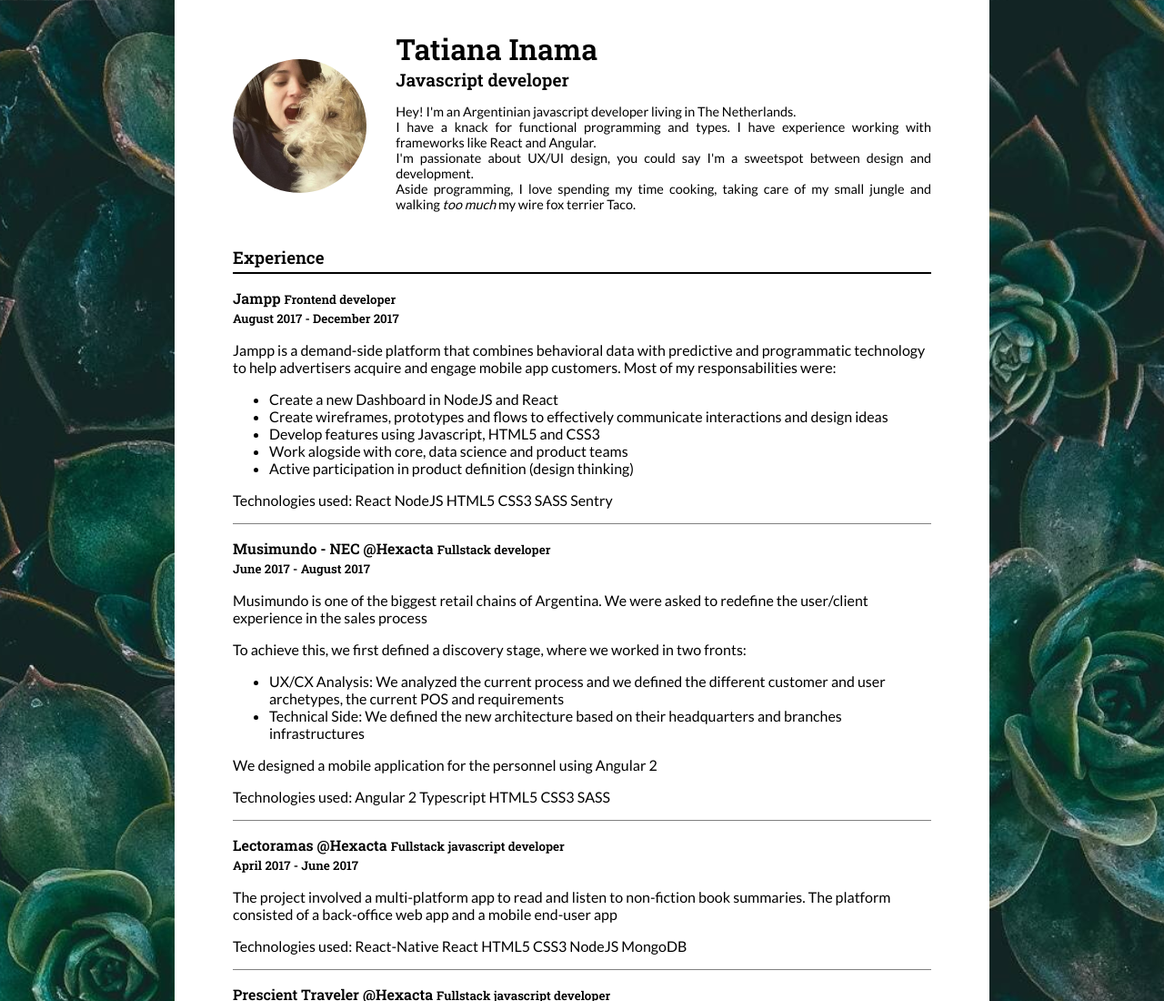
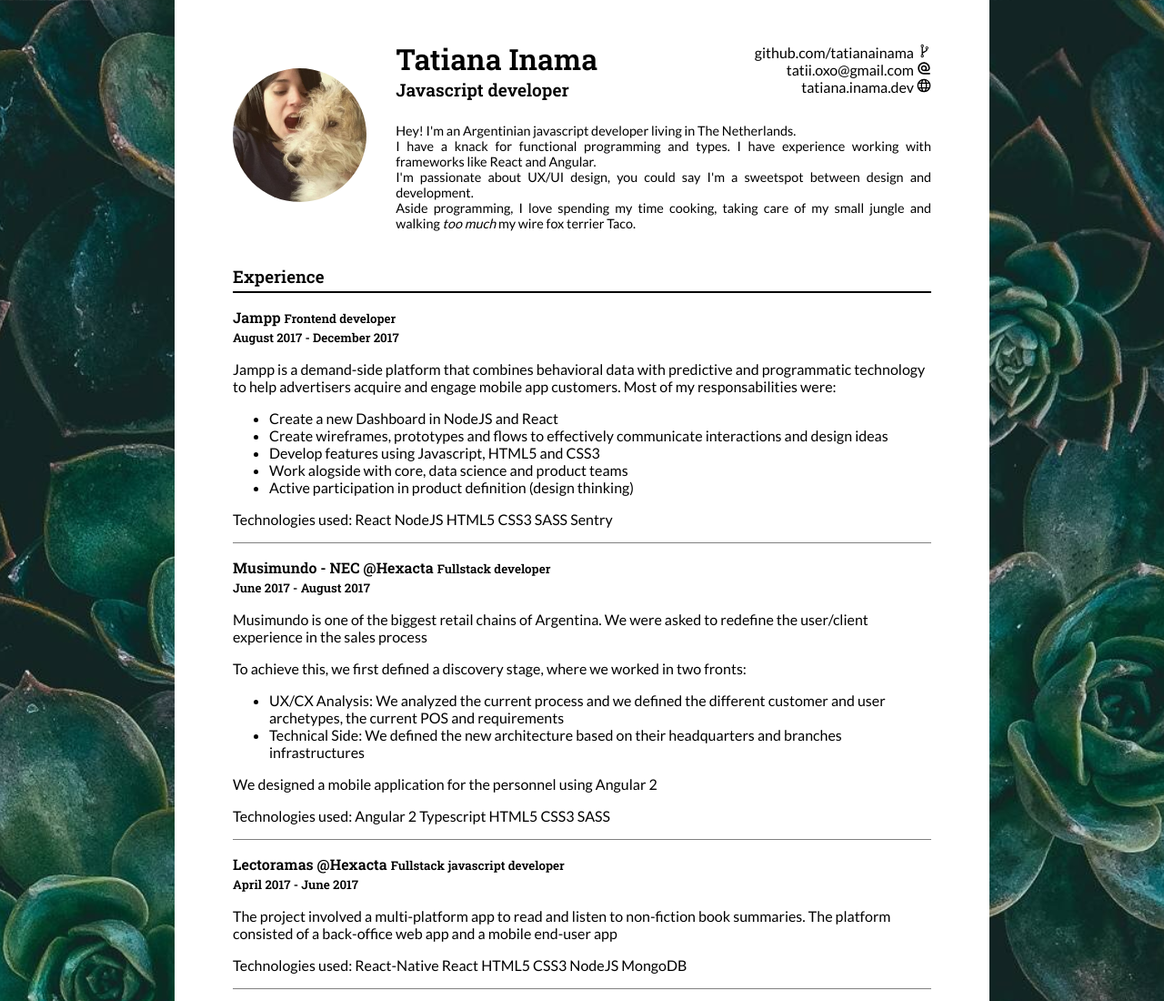
Before and after one commit to tatianainama/resume, a website: page index.html in a window 1280 px wide. Shown: the top 1100 px of the page at 91% size. Drawn offline with Linux system fonts and the light colour scheme.

Commit message:
Add icons and improve contact section styles

```diff
--- a/index.html
+++ b/index.html
@@ -22,11 +22,32 @@
               </h1>
             </div>
             <div>
-              <address>
-                <a href="https://github.com/tatianainama"></a><br>
-                <a href="mailto:tatii.oxo@gmail.com"></a><br>
-                <a href="tatiana.inama.dev"></a><br>
-              </address>
+              <ul class="ti-about-contact">
+                <li>
+                  <a href="https://github.com/tatianainama">
+                    <span>
+                      github.com/tatianainama
+                      <object type="image/svg+xml" data="repository.svg" class="logo repository"></object>
+                    </span>
+                  </a>
+                </li>
+                <li>
+                  <a href="mailto:tatii.oxo@gmail.com">
+                    <span>
+                      tatii.oxo@gmail.com
+                      <object type="image/svg+xml" data="email.svg" class="logo email"></object>
+                    </span>
+                  </a>
+                </li>
+                <li>
+                  <a href="tatiana.inama.dev">
+                    <span>
+                      tatiana.inama.dev
+                      <object type="image/svg+xml" data="website.svg" class="logo website"></object>
+                    </span>
+                  </a>
+                </li>
+              </ul>
             </div>
           </div>
           <div>
--- a/styles.css
+++ b/styles.css
@@ -92,3 +92,29 @@
 section div.project-description:nth-child(1) {
   padding-top: 0;
 }
+
+ul.ti-about-contact {
+  list-style: none;
+  text-align: right;
+  padding: 0;
+}
+
+ul.ti-about-contact a {
+  display: inline;
+  position: relative;
+  z-index: 1;
+  text-decoration: none;
+  color: black;
+  line-height: 1rem;
+}
+
+ul.ti-about-contact a:hover {
+  border-bottom: 1px solid black;
+}
+
+object.logo {
+  width: 1rem;
+  height: 1rem;
+  position: relative;
+  z-index: -1;
+}
```
Also changed, not shown: email.svg (added), repository.svg (added), website.svg (added).
